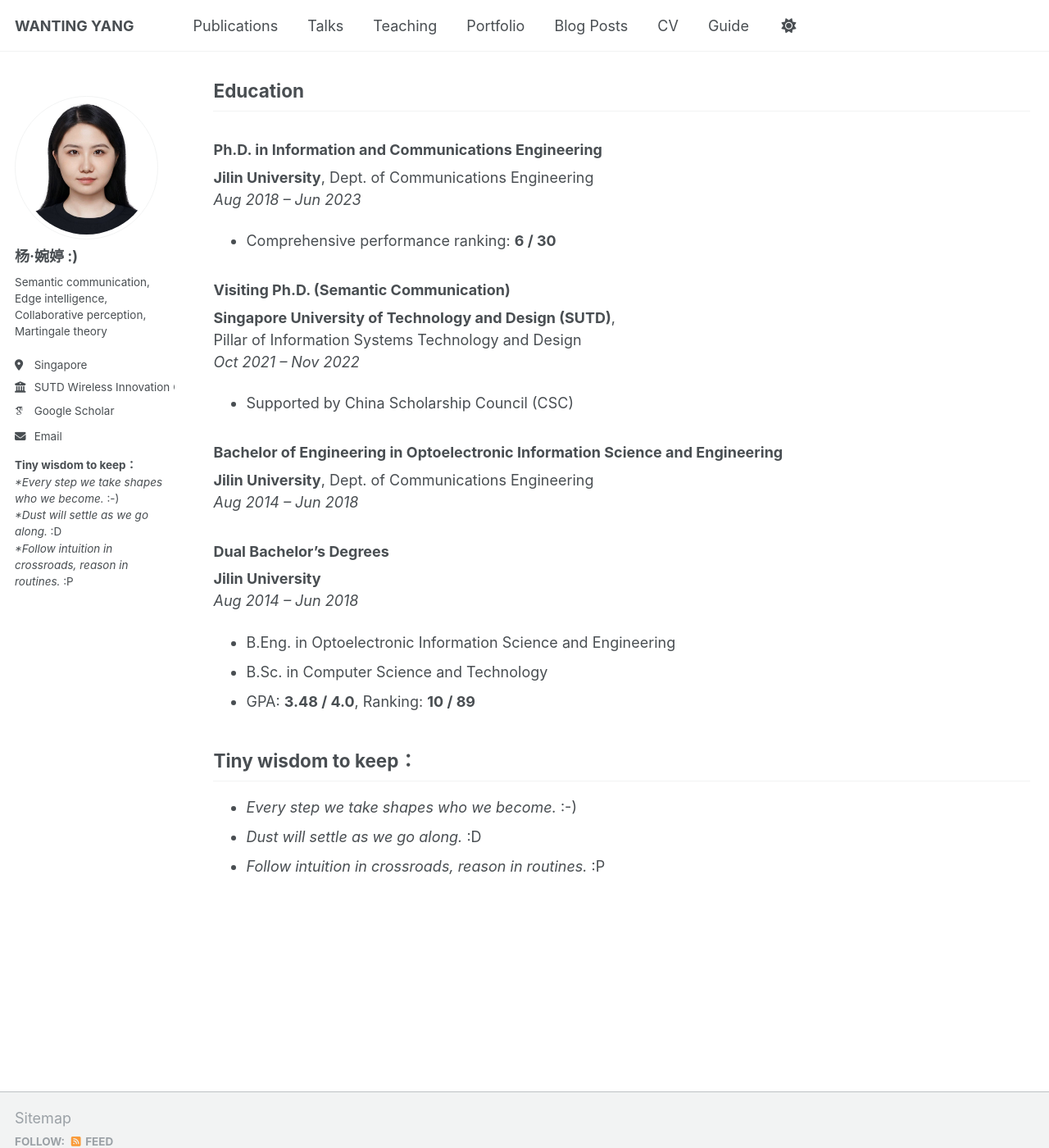
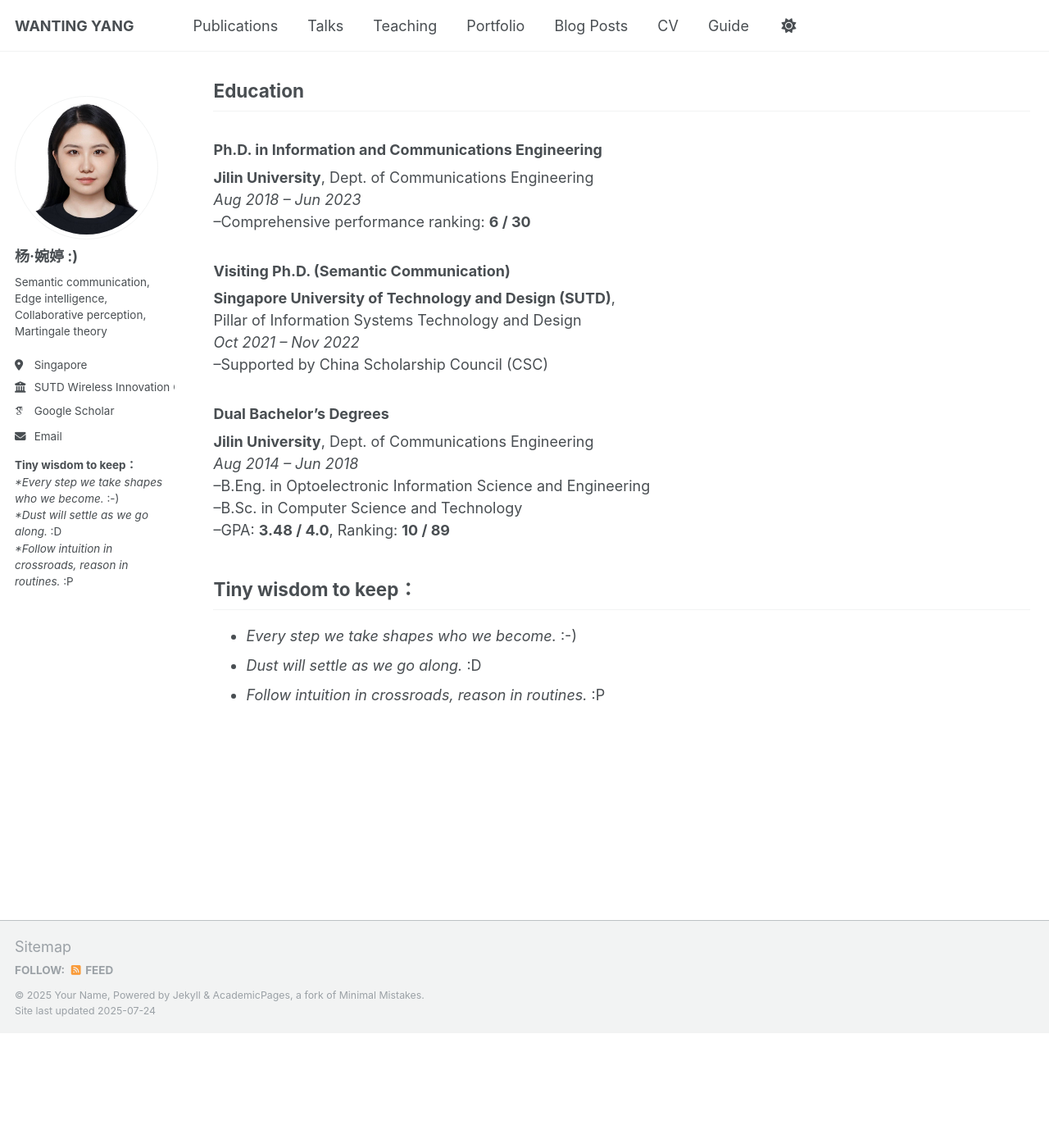
Before and after one commit to wty2011jl/wty2011jl.github.io, a Jekyll site: the page built from _pages/about.md, in a window 1280 px wide and 1400 px high, scrolled down 735 px. Shown: the whole window at 82% size. Built offline with Jekyll 4.4.1, drawn with Linux system fonts in a browser that asks for light colours; some web fonts are replaced; a script that is not in the unit is left out; after the commit the page ends 1995 px from its top, so only the background shows below that.

Commit message:
Update about.md

```diff
--- a/_pages/about.md
+++ b/_pages/about.md
@@ -27,24 +27,20 @@ She has served as a Technical Program Committee (TPC) member and reviewer for fl
 ### Ph.D. in Information and Communications Engineering
 **Jilin University**, Dept. of Communications Engineering
 *Aug 2018 – Jun 2023*
-- Comprehensive performance ranking: **6 / 30**
+--Comprehensive performance ranking: **6 / 30**
 
 ### Visiting Ph.D. (Semantic Communication)
 **Singapore University of Technology and Design (SUTD)**,
 Pillar of Information Systems Technology and Design
 *Oct 2021 – Nov 2022*
-- Supported by China Scholarship Council (CSC)
-
-### Bachelor of Engineering in Optoelectronic Information Science and Engineering
-**Jilin University**, Dept. of Communications Engineering
-*Aug 2014 – Jun 2018*
+--Supported by China Scholarship Council (CSC)
 
 ### Dual Bachelor's Degrees
-**Jilin University**
+**Jilin University**,  Dept. of Communications Engineering
 *Aug 2014 – Jun 2018*
-- B.Eng. in Optoelectronic Information Science and Engineering
-- B.Sc. in Computer Science and Technology
-- GPA: **3.48 / 4.0**, Ranking: **10 / 89**
+--B.Eng. in Optoelectronic Information Science and Engineering
+--B.Sc. in Computer Science and Technology
+--GPA: **3.48 / 4.0**, Ranking: **10 / 89**
 
 ## Tiny wisdom to keep：
 - *Every step we take shapes who we become.* :-)
```
